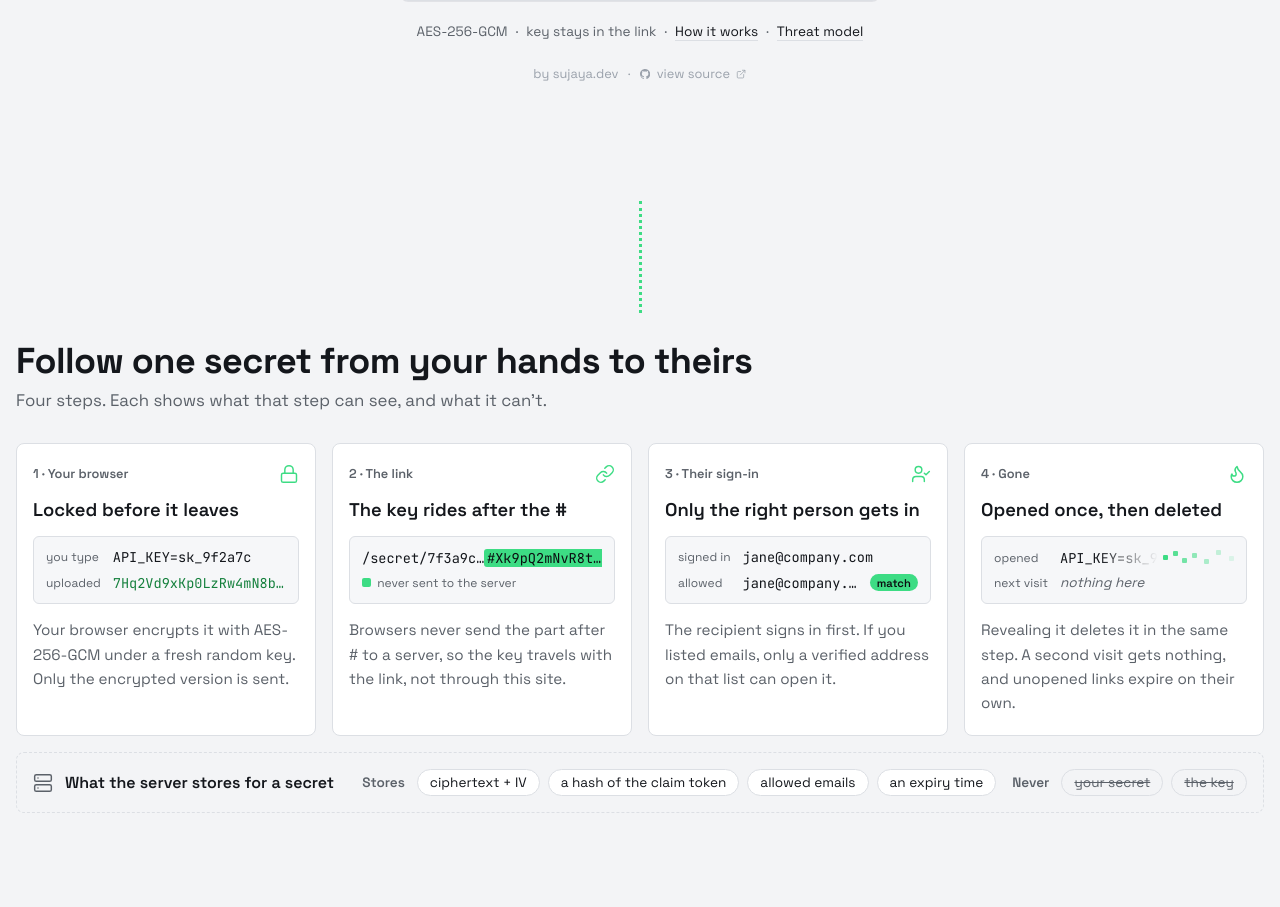
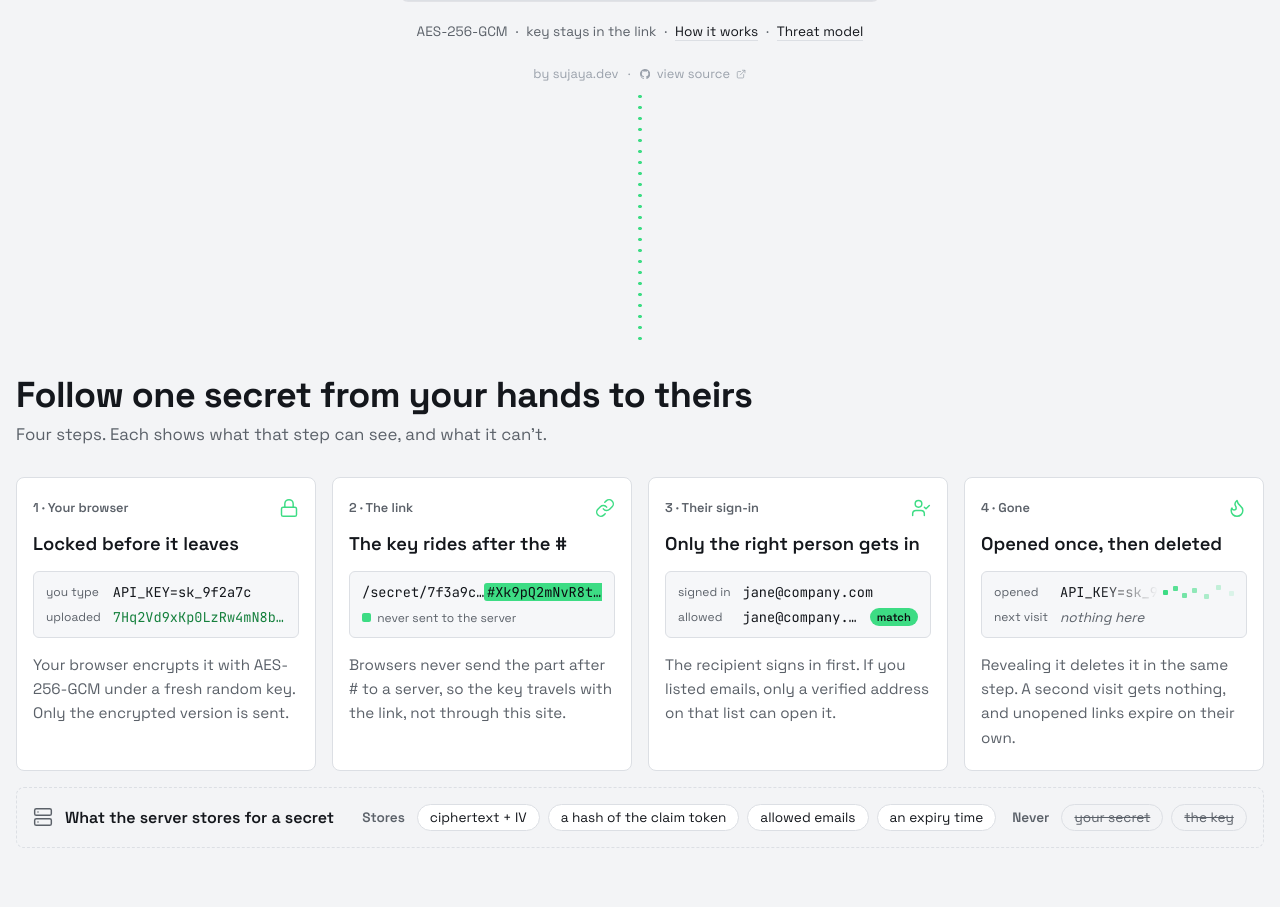
Before and after one commit to sujayamindev/secret-share-tool, a FastAPI app: template app/templates/create.html in a window 1280 px wide. Shown: the part 761-1668 px from the top of the page. Run offline with FastAPI, Linux system fonts and the light colour scheme; the template is opened without the code that fills it, so the values that code supplies are empty; parts of the project's set-up code (start-up, migrations or seed data) failed here and were passed over.

Commit message:
style(how): connector line spans from the footer to the heading

```diff
--- a/app/static/style.css
+++ b/app/static/style.css
@@ -560,10 +560,10 @@ a.text-link:hover {
   min-height: 100vh;
   min-height: 100svh;
   margin: 0 auto;
-  padding: 3rem 0;
+  padding: 0 0 3rem;
   display: flex;
   flex-direction: column;
-  justify-content: center;
+  justify-content: flex-start;
 }
 
 html {
@@ -576,17 +576,20 @@ html {
   }
 }
 
-/* A dotted accent line leading down from the form into the explainer. It is
-   the section's first flex item, so it stays attached to the heading however
-   tall the viewport is. Decorative: no content, hidden from assistive tech
-   by being a pseudo-element. */
+/* A dotted accent line that joins the two screens: it starts just under the
+   footer at the seam and runs down to the heading, taking whatever room the
+   section has (capped), so it always spans the gap instead of floating in
+   it. Decorative, so it is a pseudo-element with no content. */
 .how::before {
   content: "";
   align-self: center;
-  flex: none;
-  height: 7rem;
+  flex: 1 1 0;
+  min-height: 4rem;
+  max-height: 16rem;
+  margin-top: -1rem;
   margin-bottom: 1.75rem;
-  border-left: 3px dotted var(--accent-surface);
+  width: 4px;
+  background: radial-gradient(circle, var(--accent-surface) 1.6px, transparent 2px) 0 0 / 4px 11px repeat-y;
 }
 
 .how h2 {
```
